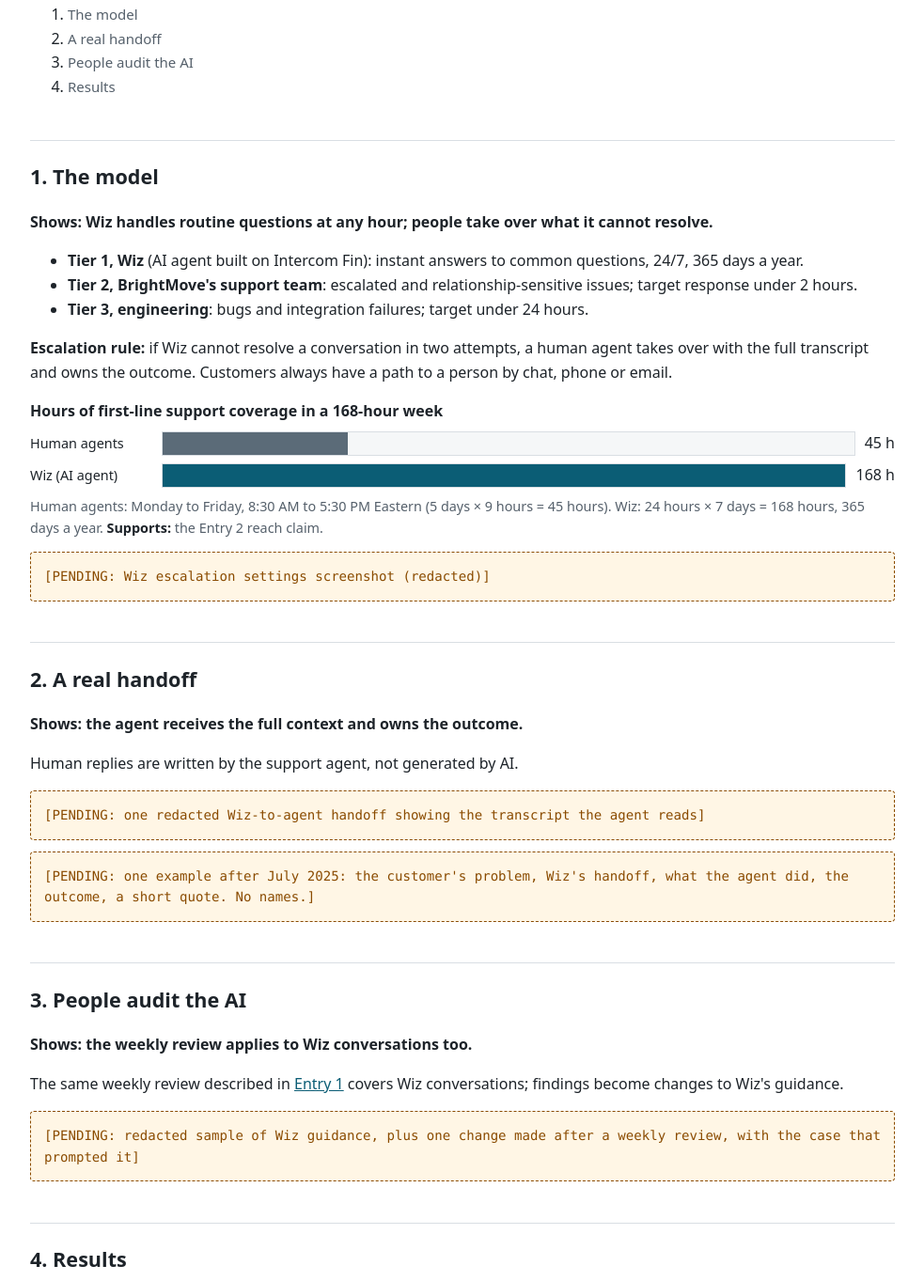
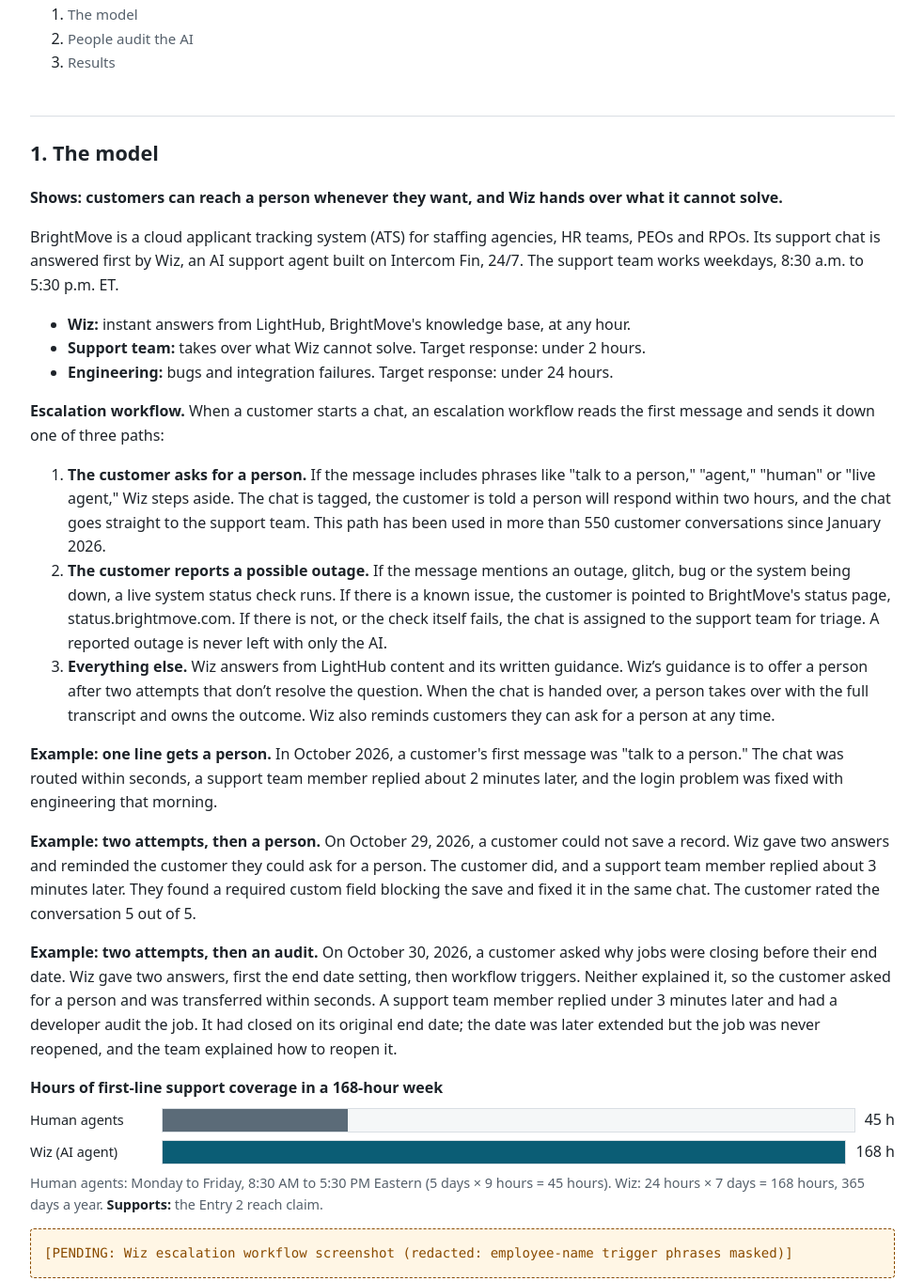
Before and after one commit to brightmove-stevie/brightmove-stevie.github.io, a plain HTML site: page entry-2/index.html in a window 1280 px wide. Shown: the part 247-1610 px from the top of the page at 94% size, without its empty margins (148-1131 px from the left). Drawn offline with Linux system fonts and the light colour scheme.

Commit message:
Entry 2: Escalation model section

```diff
--- a/entry-2/index.html
+++ b/entry-2/index.html
@@ -37,21 +37,25 @@
 .cap2{font-size:.85rem;color:var(--mut)}.cap2 dt{font-weight:600;color:var(--ink);float:left;clear:left;margin-right:6px}.cap2 dd{margin:0 0 2px}
 .intro{font-size:.95rem;color:var(--mut);margin:.4em 0 .8em}.stamp{font-size:.85rem;color:var(--mut);font-style:italic}
 </style></head><body><a class="skip" href="#main">Skip to content</a><header><div class="bar"><a class="mark" href="../">Bright<span>Move</span></a><nav aria-label="Main"><ul><li><a href="../">Home</a></li><li><a href="../entry-1/">Entry 1</a></li><li><a href="../entry-2/" aria-current="page">Entry 2</a></li><li><a href="../how-we-measure/">How the figures are measured</a></li></ul></nav></div></header><main id="main"><h1>Entry 2: From Wiz to a Person: How BrightMove Keeps AI Support Human</h1><p class="lede">Human-Centered AI Innovation of the Year, Category 227. AI that extends human support rather than replacing it.</p>
-<nav aria-label="On this page"><ol><li><a href="#model">The model</a></li><li><a href="#handoff">A real handoff</a></li><li><a href="#audit">People audit the AI</a></li><li><a href="#results">Results</a></li></ol></nav>
-<h2 id="model">1. The model</h2><p class="proves">Shows: Wiz handles routine questions at any hour; people take over what it cannot resolve.</p>
-<ul><li><b>Tier 1, Wiz</b> (AI agent built on Intercom Fin): instant answers to common questions, 24/7, 365 days a year.</li><li><b>Tier 2, BrightMove's support team</b>: escalated and relationship-sensitive issues; target response under 2 hours.</li><li><b>Tier 3, engineering</b>: bugs and integration failures; target under 24 hours.</li></ul>
-<p><b>Escalation rule:</b> if Wiz cannot resolve a conversation in two attempts, a human agent takes over with the full transcript and owns the outcome. Customers always have a path to a person by chat, phone or email.</p>
+<nav aria-label="On this page"><ol><li><a href="#model">The model</a></li><li><a href="#audit">People audit the AI</a></li><li><a href="#results">Results</a></li></ol></nav>
+<h2 id="model">1. The model</h2><p class="proves">Shows: customers can reach a person whenever they want, and Wiz hands over what it cannot solve.</p>
+<p>BrightMove is a cloud applicant tracking system (ATS) for staffing agencies, HR teams, PEOs and RPOs. Its support chat is answered first by Wiz, an AI support agent built on Intercom Fin, 24/7. The support team works weekdays, 8:30 a.m. to 5:30 p.m. ET.</p>
+<ul><li><b>Wiz:</b> instant answers from LightHub, BrightMove's knowledge base, at any hour.</li><li><b>Support team:</b> takes over what Wiz cannot solve. Target response: under 2 hours.</li><li><b>Engineering:</b> bugs and integration failures. Target response: under 24 hours.</li></ul>
+<p><b>Escalation workflow.</b> When a customer starts a chat, an escalation workflow reads the first message and sends it down one of three paths:</p>
+<ol><li><b>The customer asks for a person.</b> If the message includes phrases like "talk to a person," "agent," "human" or "live agent," Wiz steps aside. The chat is tagged, the customer is told a person will respond within two hours, and the chat goes straight to the support team. This path has been used in more than 550 customer conversations since January 2026.</li>
+<li><b>The customer reports a possible outage.</b> If the message mentions an outage, glitch, bug or the system being down, a live system status check runs. If there is a known issue, the customer is pointed to BrightMove's status page, status.brightmove.com. If there is not, or the check itself fails, the chat is assigned to the support team for triage. A reported outage is never left with only the AI.</li>
+<li><b>Everything else.</b> Wiz answers from LightHub content and its written guidance. Wiz’s guidance is to offer a person after two attempts that don’t resolve the question. When the chat is handed over, a person takes over with the full transcript and owns the outcome. Wiz also reminds customers they can ask for a person at any time.</li></ol>
+<p><b>Example: one line gets a person.</b> In October 2026, a customer's first message was "talk to a person." The chat was routed within seconds, a support team member replied about 2 minutes later, and the login problem was fixed with engineering that morning.</p>
+<p><b>Example: two attempts, then a person.</b> On October 29, 2026, a customer could not save a record. Wiz gave two answers and reminded the customer they could ask for a person. The customer did, and a support team member replied about 3 minutes later. They found a required custom field blocking the save and fixed it in the same chat. The customer rated the conversation 5 out of 5.</p>
+<p><b>Example: two attempts, then an audit.</b> On October 30, 2026, a customer asked why jobs were closing before their end date. Wiz gave two answers, first the end date setting, then workflow triggers. Neither explained it, so the customer asked for a person and was transferred within seconds. A support team member replied under 3 minutes later and had a developer audit the job. It had closed on its original end date; the date was later extended but the job was never reopened, and the team explained how to reopen it.</p>
 <figure class="week" aria-labelledby="wk"><figcaption id="wk"><b>Hours of first-line support coverage in a 168-hour week</b></figcaption>
 <div class="row"><span class="lbl">Human agents</span><div class="track" role="img" aria-label="45 of 168 hours, about 27 percent of the week"><div class="fill h"></div></div><span>45 h</span></div>
 <div class="row"><span class="lbl">Wiz (AI agent)</span><div class="track" role="img" aria-label="168 of 168 hours, the full week"><div class="fill w"></div></div><span>168 h</span></div>
-<p class="cap">Human agents: Monday to Friday, 8:30 AM to 5:30 PM Eastern (5 days × 9 hours = 45 hours). Wiz: 24 hours × 7 days = 168 hours, 365 days a year. <b>Supports:</b> the Entry 2 reach claim.</p></figure><p class="pending">[PENDING: Wiz escalation settings screenshot (redacted)]</p>
-<h2 id="handoff">2. A real handoff</h2><p class="proves">Shows: the agent receives the full context and owns the outcome.</p>
-<p>Human replies are written by the support agent, not generated by AI.</p>
-<p class="pending">[PENDING: one redacted Wiz-to-agent handoff showing the transcript the agent reads]</p><p class="pending">[PENDING: one example after July 2025: the customer's problem, Wiz's handoff, what the agent did, the outcome, a short quote. No names.]</p>
-<h2 id="audit">3. People audit the AI</h2><p class="proves">Shows: the weekly review applies to Wiz conversations too.</p>
+<p class="cap">Human agents: Monday to Friday, 8:30 AM to 5:30 PM Eastern (5 days × 9 hours = 45 hours). Wiz: 24 hours × 7 days = 168 hours, 365 days a year. <b>Supports:</b> the Entry 2 reach claim.</p></figure><p class="pending">[PENDING: Wiz escalation workflow screenshot (redacted: employee-name trigger phrases masked)]</p><p class="pending">[PENDING: redacted Oct 29, 2026 chat showing the two Wiz answers, the handover and the 5/5 rating]</p>
+<h2 id="audit">2. People audit the AI</h2><p class="proves">Shows: the weekly review applies to Wiz conversations too.</p>
 <p>The same weekly review described in <a href="../entry-1/#loop">Entry 1</a> covers Wiz conversations; findings become changes to Wiz's guidance.</p>
 <p class="pending">[PENDING: redacted sample of Wiz guidance, plus one change made after a weekly review, with the case that prompted it]</p>
-<h2 id="results">4. Results</h2><p class="intro">All figures: Intercom, Oct 1, 2025 – Sep 30, 2026, excluding spam, test, and account-maintenance conversations. CX is an AI rating of each conversation on answer quality, customer effort, emotion, and product or policy feedback. Wiz appears in Intercom as "Fin AI Agent". <a href="../how-we-measure/">How the figures are measured</a></p>
+<h2 id="results">3. Results</h2><p class="intro">All figures: Intercom, Oct 1, 2025 – Sep 30, 2026, excluding spam, test, and account-maintenance conversations. CX is an AI rating of each conversation on answer quality, customer effort, emotion, and product or policy feedback. Wiz appears in Intercom as "Fin AI Agent". <a href="../how-we-measure/">How the figures are measured</a></p>
 <div class="figs"><div class="fig"><div class="v">92.4%</div><div class="k">Wiz-only CX</div><div class="d">799 of 865 rated 4–5</div></div><div class="fig"><div class="v">92.5%</div><div class="k">Wiz + teammate CX</div><div class="d">678 of 733 rated 4–5</div></div></div>
 <figure class="shot" id="shot-wiz-cx-n"><p class="tag">Original screenshot: Wiz-only CX sample size</p><a href="../evidence/wiz-cx-n.webp"><img src="../evidence/wiz-cx-n.webp" alt="Intercom drill-in on Wiz-only CX with filters: date Oct 1, 2025 to Sep 30, 2026, Agent type is Fin AI Agent, CX Score rating has any value, and the conversation-tag exclusion. The list header reads 50 out of 865 items." width="1730" height="92" loading="lazy"></a><p class="cap2"><a href="../evidence/wiz-cx-n.webp">Open full-size image</a></p><figcaption><p class="cap2"><b>Wiz-only CX sample size: 865 conversations with a CX score.</b> Source: Intercom Reports.</p></figcaption></figure>
 <p>Wiz resolution rate: <span class="pending">[PENDING: withheld until the dashboard's resolution definition is confirmed; then monthly values Oct 2025–Sep 2026 with N]</span></p>
```
